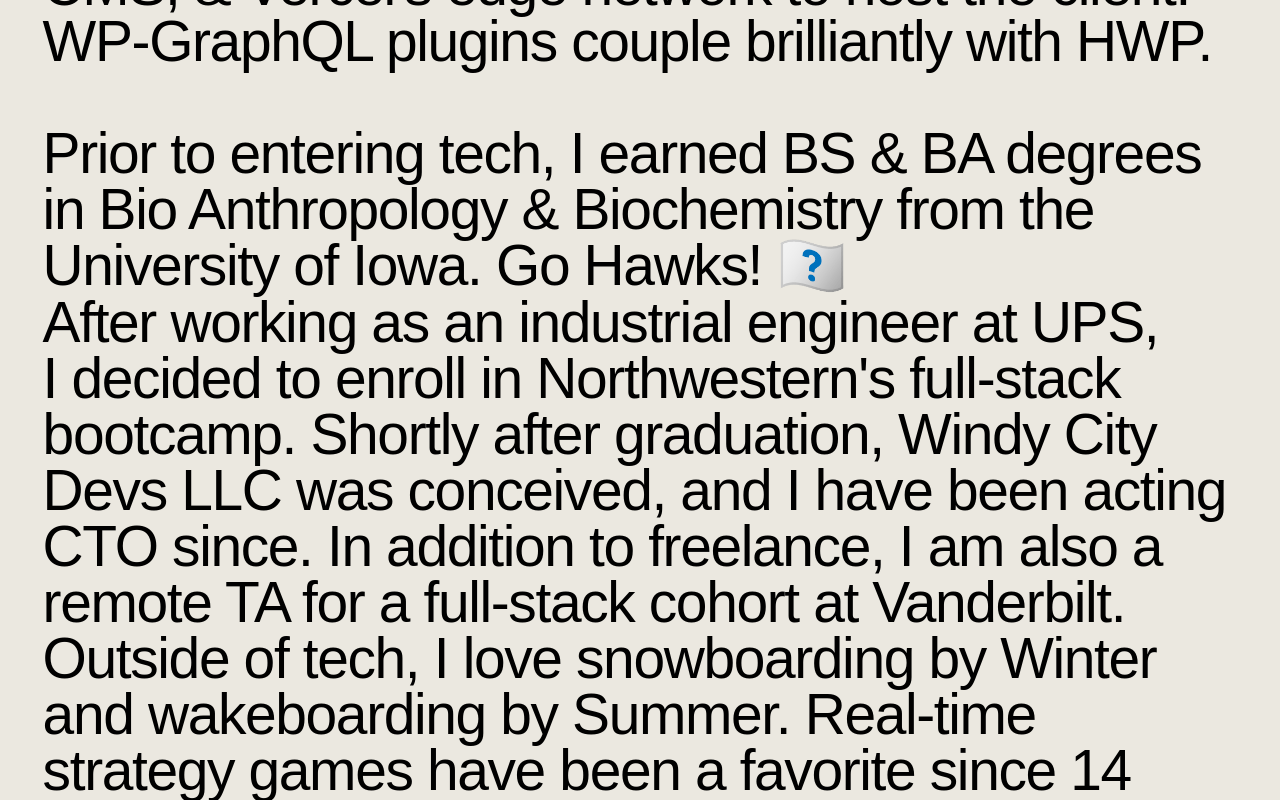
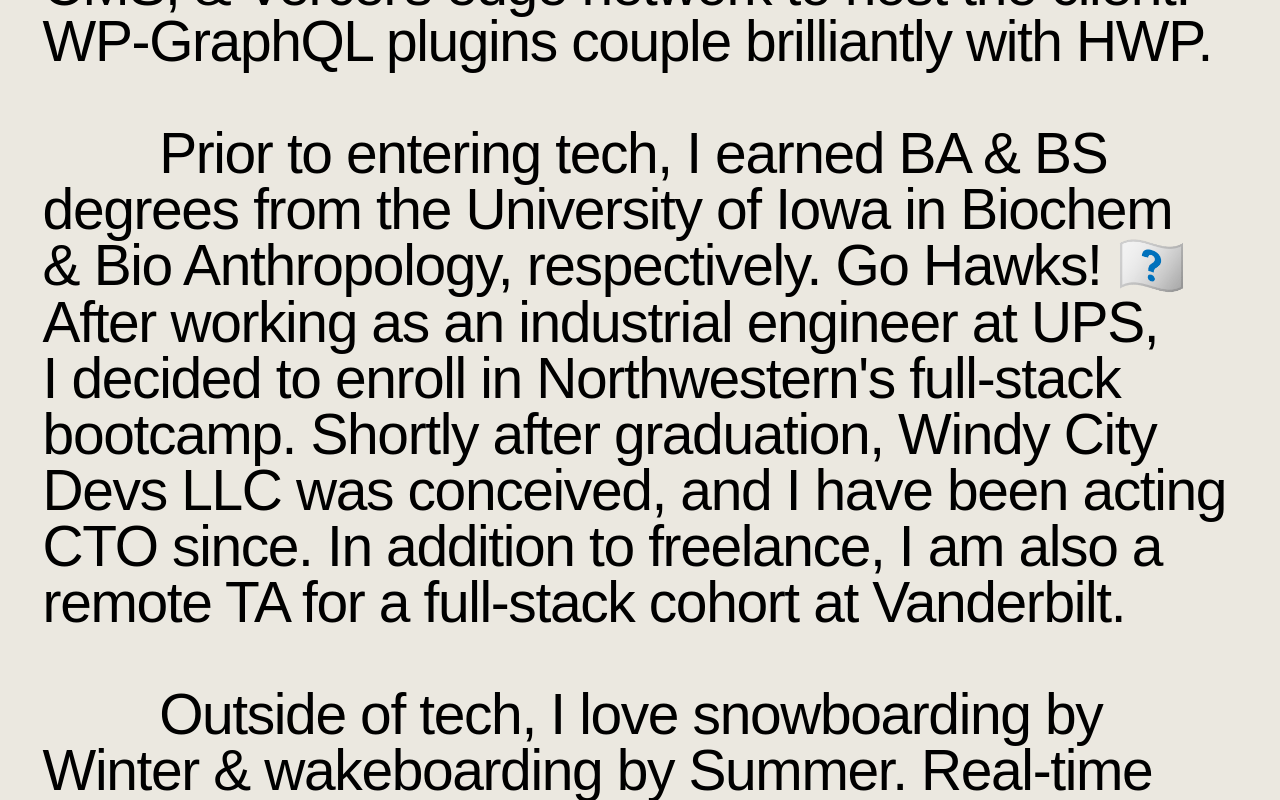
Before and after one commit to DopamineDriven/asross-portfolio, a Next.js app: page / in a window 1280 px wide. Shown: the part 3880-4680 px from the top of the page. Built offline with nearby package versions, Linux system fonts and the light colour scheme; a web font is replaced by a local one.

Commit message:
building out subpages, sub-page footer with #id routing to specific card enabled

```diff
--- a/components/about-content.tsx
+++ b/components/about-content.tsx
@@ -69,15 +69,15 @@ const aboutSnippets: AboutInterface[] = [
 	},
 	{
 		id: 59,
-		span: 'Prior to entering tech, I earned BS & BA degrees '
+		span: 'Prior to entering tech, I earned BA & BS '
 	},
 	{
 		id: 6,
-		span: 'in Bio Anthropology & Biochemistry from the '
+		span: 'degrees from the University of Iowa in Biochem '
 	},
 	{
 		id: 7,
-		span: 'University of Iowa. Go Hawks! 🏴󠁵󠁳󠁩󠁡󠁿 '
+		span: '& Bio Anthropology, respectively. Go Hawks! 🏴󠁵󠁳󠁩󠁡󠁿 '
 	},
 	{
 		id: 7,
@@ -105,11 +105,15 @@ const aboutSnippets: AboutInterface[] = [
 	},
 	{
 		id: 12,
-		span: 'Outside of tech, I love snowboarding by Winter'
+		span: ''
 	},
 	{
 		id: 12,
-		span: 'and wakeboarding by Summer. Real-time '
+		span: 'Outside of tech, I love snowboarding by '
+	},
+	{
+		id: 12,
+		span: 'Winter & wakeboarding by Summer. Real-time '
 	},
 	{
 		id: 12,
@@ -141,7 +145,7 @@ const aboutSnippets: AboutInterface[] = [
 	},
 	{
 		id: 12,
-		span: 'line and let\'s build something beautiful together.'
+		span: 'line — let\'s build something beautiful together.'
 	}
 ];
 
@@ -149,7 +153,7 @@ const AboutContent = ({ src, title }: AboutProps) => {
 	const aboutMap = aboutSnippets.map(constituent => {
 		return (
 			<span
-				className='font-thin font-somaRoman tracking-tighter p-last z-0'
+				className='font-thin font-somaRoman tracking-tighter p-last p-indent p-indents z-0'
 				key={constituent.id}
 				style={{}}
 			>
--- a/styles/index.css
+++ b/styles/index.css
@@ -204,5 +204,9 @@ body::-webkit-scrollbar {
 }
 
 .p-indent:nth-child(15) {
-	@apply pl-portfolioPadding;
+	@apply pl-aboutIndentation;
 }
+
+.p-indents:nth-child(25) {
+	@apply pl-aboutIndentation;
+}
--- a/tailwind.config.js
+++ b/tailwind.config.js
@@ -247,6 +247,7 @@ module.exports = {
 				mobileGapY: '7.3333vw',
 				imagePortfolio: '41.7827vw',
 				portfolioPadding: '7.1031vw',
+				aboutIndentation: '9.1031vw',
 				portfolioFooter: '3.33vw',
 				portfolioMTP: '-0.83333vw',
 				socialMargin: '-0.5vw',
```
